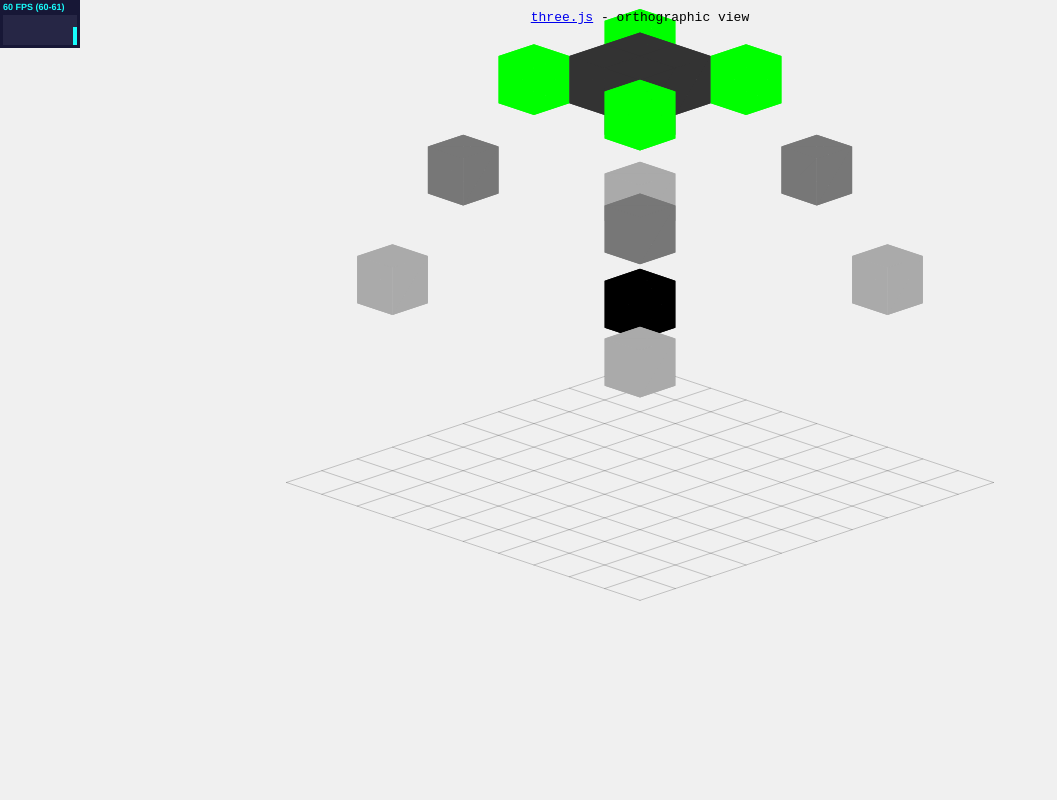
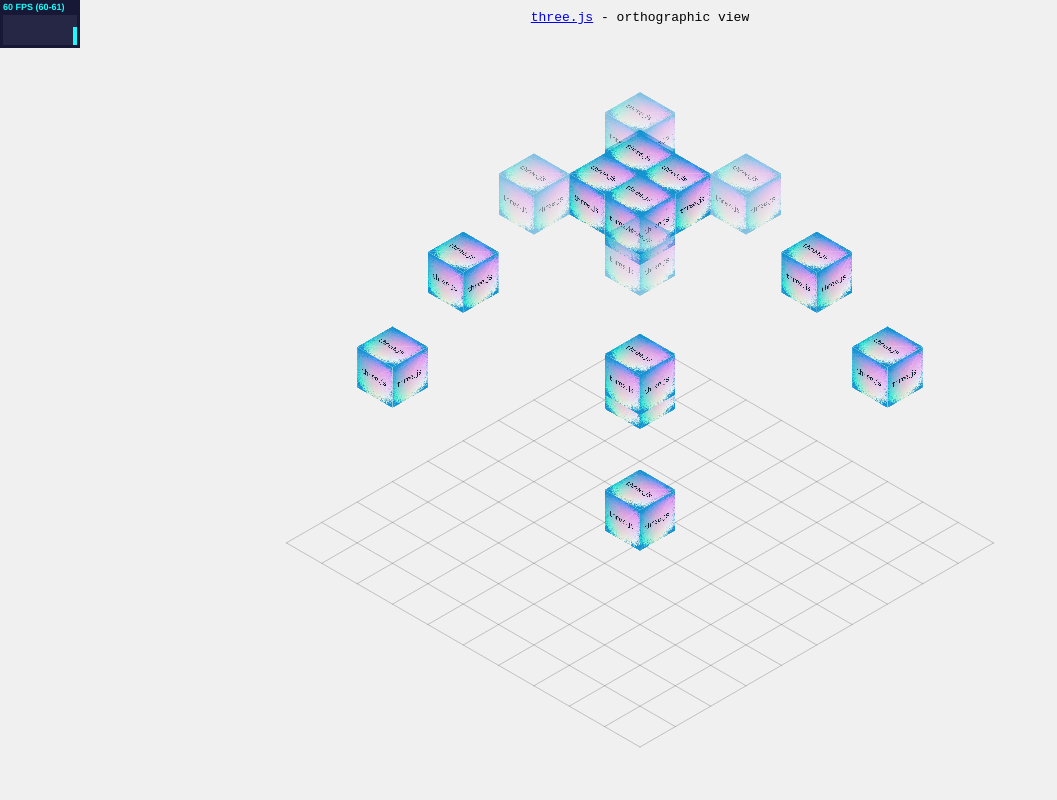
Before and after one commit to gyss/cubelizr, a plain HTML site: page example.html in a window 1280 px wide. Shown: the top 800 px of the page, without its empty margins (0-1057 px from the left). Drawn offline with Linux system fonts and the light colour scheme.

Commit message:
texture testing

```diff
--- a/example.html
+++ b/example.html
@@ -155,10 +155,12 @@
 
 		<script src="js/logocube.js"></script>
 
+
 		<div>
 			<canvas style="width: 1920px; height: 651px;" height="651" width="1920"></canvas>
 		</div>
 
+		<img src="img/textures/threejs.jpg" />
 
 
 </body>
--- a/js/logocube.js
+++ b/js/logocube.js
@@ -22,6 +22,8 @@
 
 
 
+	var cubeTexture = THREE.ImageUtils.loadTexture('./img/textures/threejs.jpg');
+
 	/* Types of animation: http://sole.github.io/tween.js/examples/03_graphs.html */
 
 
@@ -36,6 +38,7 @@
 		// First, load default values for boxes and configuration
 		var type = data.defaults.type ? data.defaults.type : "cube";
 		var color = data.defaults.color ? data.defaults.color : "0xff22ff";
+		var texture = data.defaults.texture ? data.defaults.texture : "";
 		var opacity = data.defaults.opacity ? data.defaults.opacity : "0xff22ff";
 		var start = data.defaults.start ? data.defaults.start : 0.1;
 		var duration = data.defaults.duration ? data.defaults.duration : 2.0;
@@ -129,11 +132,17 @@
 				geometry = new THREE.BoxGeometry( TILE_SIZE, TILE_SIZE, TILE_SIZE ); break;
 		}
 
-		var material = new THREE.MeshBasicMaterial({
-			color: color,
-			opacity: opacity,
-			side: THREE.DoubleSide
-		});
+		// Texture
+		var material = new THREE.MeshLambertMaterial({ map: cubeTexture, opacity: opacity });
+		// var cubeMaterial = new THREE.MeshLambertMaterial({ map: cubeTexture, color: 0x28c0ec });
+		/*
+			// RGB color
+			var material = new THREE.MeshBasicMaterial({
+				color: color,
+				opacity: opacity,
+				side: THREE.DoubleSide
+			});
+		*/
 
 		mesh = new THREE.Mesh( geometry, material );
 
@@ -329,7 +338,7 @@
 		if(config.mouse_control)
 		{
 			camera.position.x += ( mouseX - camera.position.x + 200) * 0.05;
-			camera.position.y += ( - mouseY - camera.position.y + 100) * 0.05;
+			camera.position.y += ( - mouseY - camera.position.y + 200) * 0.05;
 
 			camera.lookAt( scene.position );
 		}
--- a/logocube.json
+++ b/logocube.json
@@ -6,7 +6,7 @@
 
 	"defaults": {
 		"type": "cube",
-		"color": "#00ccff",
+		"texture": "./img/textures/threejs.jpg",
 		"opacity": 1.0,
 		"start": 0.1,
 		"duration": 10.0,
@@ -17,25 +17,25 @@
 
 	"objects": [
 
-		{ "color": "#aaaaaa", "x": 0, "y": 0, "start": 0.1},
-		{ "color": "#aaaaaa", "x": 7, "y": 0, "start": 0.1},
-		{ "color": "#aaaaaa", "x": 0, "y": 7, "start": 0.1},
-		{ "color": "#aaaaaa", "x": 7, "y": 7, "start": 0.1},
+		{ "x": 0, "y": 0, "start": 0.1},
+		{ "x": 7, "y": 0, "start": 0.1},
+		{ "x": 0, "y": 7, "start": 0.1},
+		{ "x": 7, "y": 7, "start": 0.1},
 
 		{ "color": "#777777", "x": 1, "y": 1, "start": 3.1},
 		{ "color": "#777777", "x": 6, "y": 1, "start": 3.1},
 		{ "color": "#777777", "x": 1, "y": 6, "start": 3.1},
 		{ "color": "#777777", "x": 6, "y": 6, "start": 3.1},
 
-		{ "color": "#00ff00", "x": 2, "y": 2, "start": 6.1},
-		{ "color": "#00ff00", "x": 5, "y": 2, "start": 6.1},
-		{ "color": "#00ff00", "x": 2, "y": 5, "start": 6.1},
-		{ "color": "#00ff00", "x": 5, "y": 5, "start": 6.1},
+		{ "x": 2, "y": 2, "start": 6.1, "opacity": 0.5},
+		{ "x": 5, "y": 2, "start": 6.1, "opacity": 0.5},
+		{ "x": 2, "y": 5, "start": 6.1, "opacity": 0.5},
+		{ "x": 5, "y": 5, "start": 6.1, "opacity": 0.5},
 
-		{ "color": "#333333", "x": 3, "y": 3, "start": 6.1},
-		{ "color": "#333333", "x": 4, "y": 3, "start": 6.1},
-		{ "color": "#333333", "x": 3, "y": 4, "start": 6.1},
-		{ "color": "#333333", "x": 4, "y": 4, "start": 6.1},
+		{ "x": 3, "y": 3, "start": 6.1},
+		{ "x": 4, "y": 3, "start": 6.1},
+		{ "x": 3, "y": 4, "start": 6.1},
+		{ "x": 4, "y": 4, "start": 6.1},
 
 		{ "color": "#000000", "x": 3.5, "y": 3.5, "z": 1, "height": 300, "start": 0.1}
 
```
Also changed, not shown: logocube_example1.json (added, +43 -0 lines), img/textures/threejs.jpg (added).
